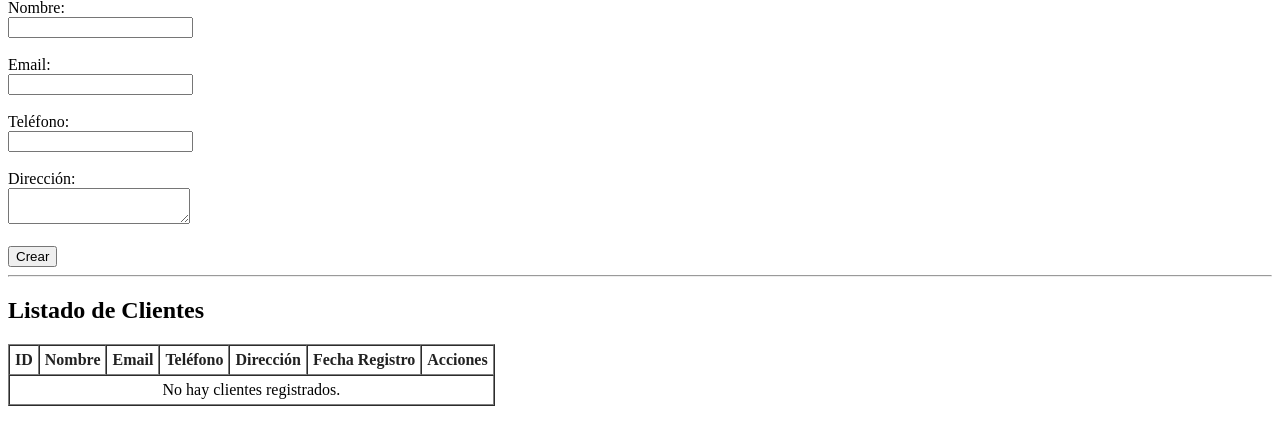
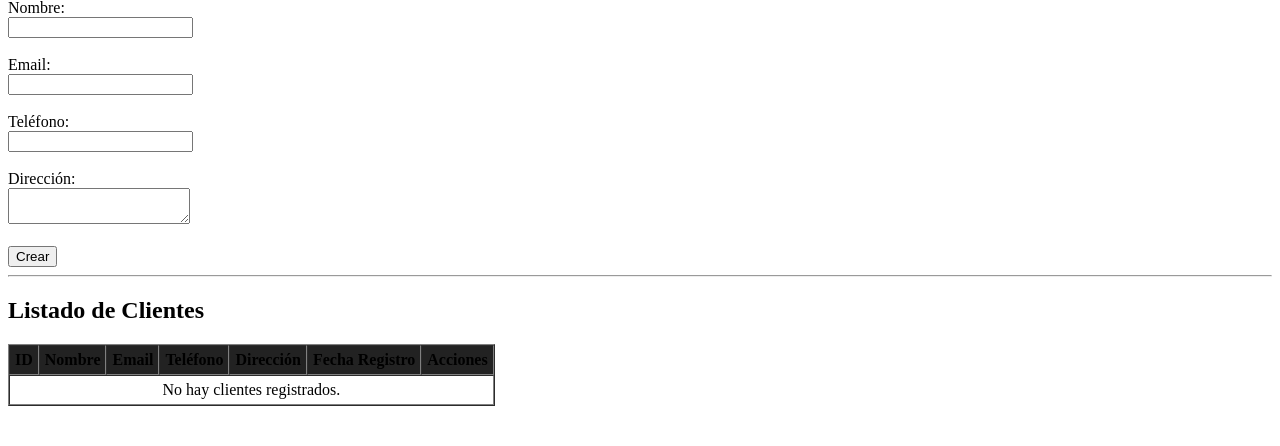
Before and after one commit to Kevinnyanez/APPYSTUDIOS, a PHP site: page /clientes.php in a window 1280 px wide. Shown: the part 81-527 px from the top of the page. Run offline with PHP 8.4, Linux system fonts and the light colour scheme; data that the repository does not hold is empty.

Commit message:
otra prueba mas

```diff
--- a/styles.css
+++ b/styles.css
@@ -1,4 +1,4 @@
 
-th{
-    color:  #222
+th {
+    background-color:  #222;
 }
```
